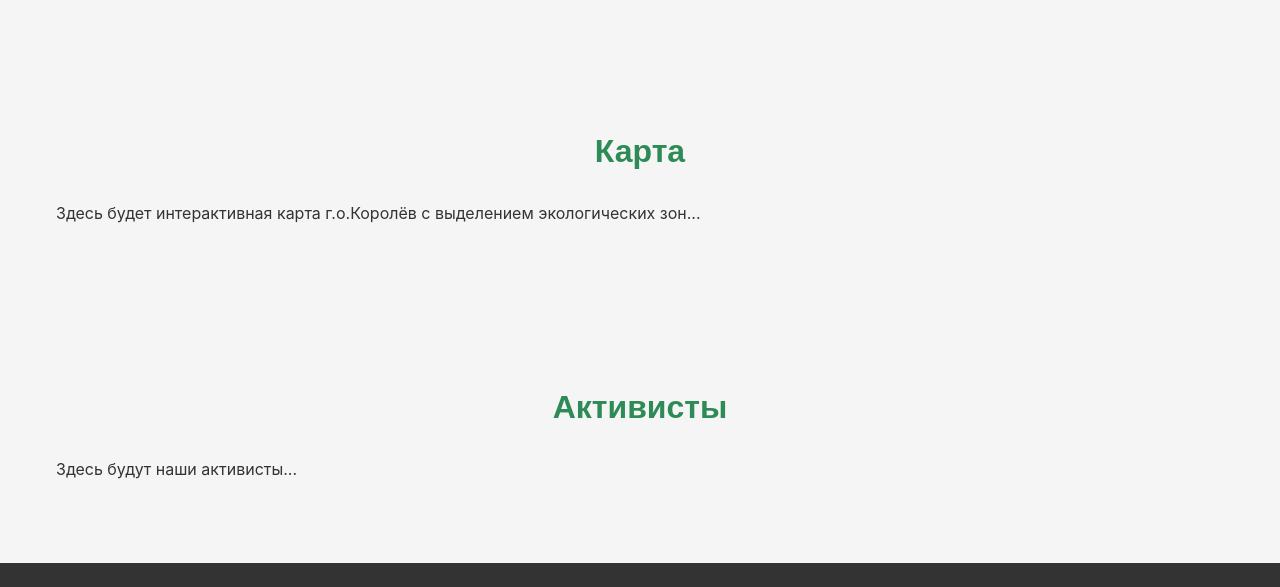
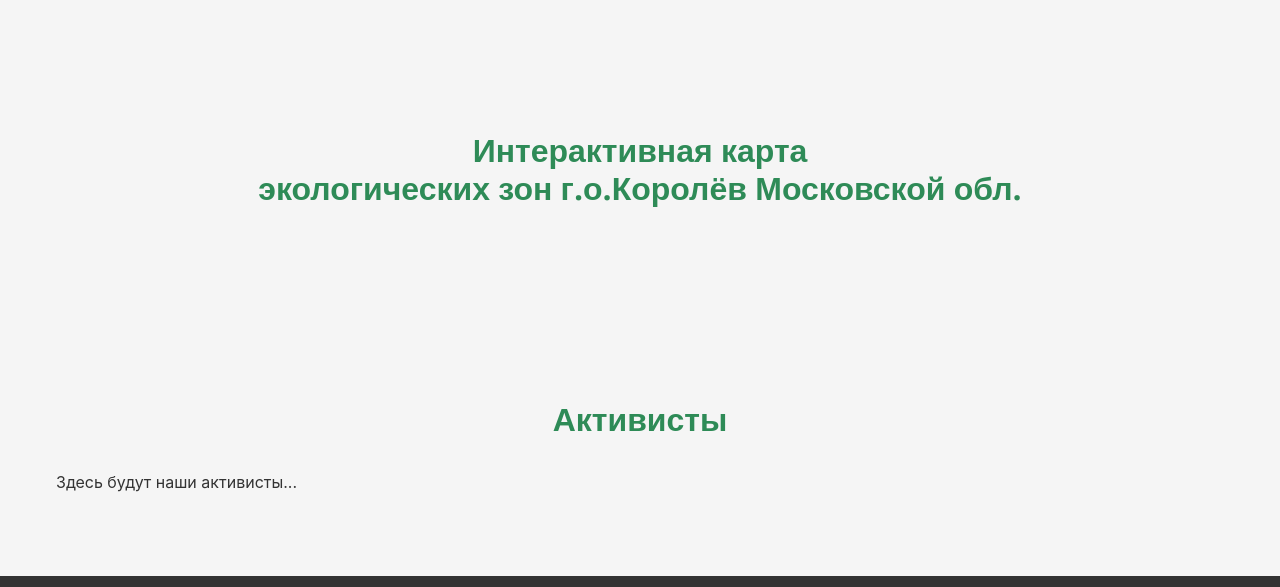
Before and after one commit to tulupov-com/ecokorolev.ru, a plain HTML site: page index.html in a window 1280 px wide. Shown: the part 1280-1867 px from the top of the page. Drawn offline with nearby package versions, Linux system fonts and the light colour scheme.

Commit message:
add yandex maps

```diff
--- a/index.html
+++ b/index.html
@@ -169,8 +169,8 @@
         <!-- Секция "Карта" -->
         <section id="map" class="events-section">
             <div class="container">
-                <h2 class="section-title">Карта</h2>
-                <p>Здесь будет интерактивная карта г.о.Королёв с выделением экологических зон...</p>
+                <h2 class="section-title">Интерактивная карта</br>экологических зон г.о.Королёв Московской обл.</h2>
+                <script type="text/javascript" charset="utf-8" async src="https://api-maps.yandex.ru/services/constructor/1.0/js/?um=constructor%3Aa2d752f6f79e40077c5081d69162854f79644e67afdad596eb23ba32ba69b8f3&amp;width=100%25&amp;height=500&amp;lang=ru_RU&amp;scroll=true"></script>
             </div>
         </section>
 
```
Also changed, not shown: les45.html (+7 -0 lines).
